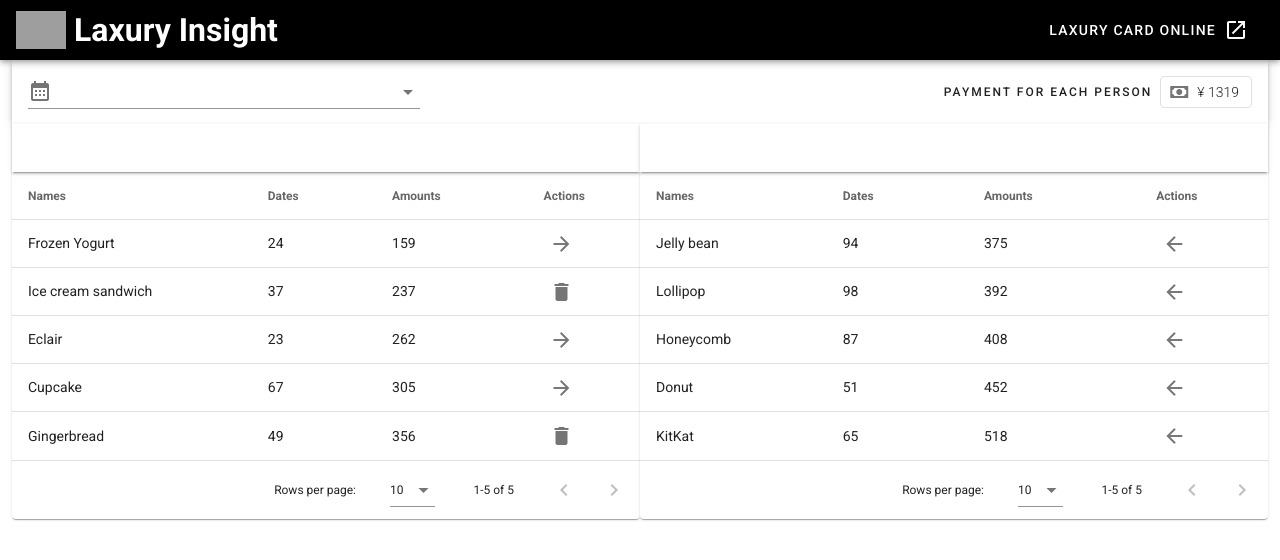
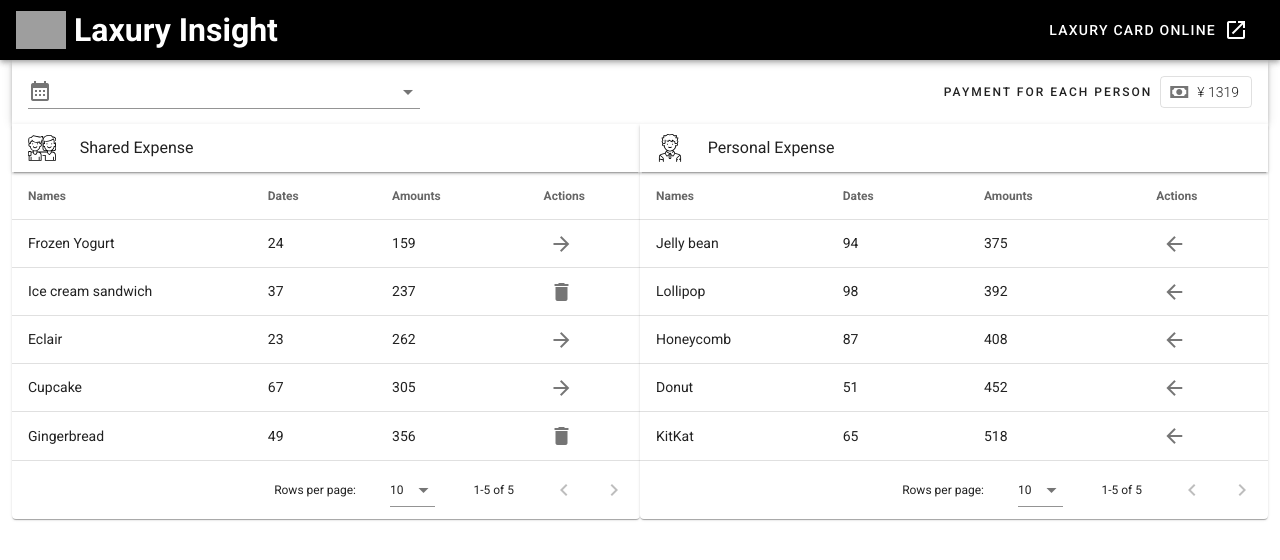
Before and after one commit to hosscine/laxury-ui, a Vue app: page /#/ in a window 1280 px wide. Shown: the top 560 px of the page. Built offline with nearby package versions, Linux system fonts and the light colour scheme; grey boxes are pictures that could not be loaded.

Commit message:
add table top toolbar for each column

```diff
--- a/src/views/Insight.vue
+++ b/src/views/Insight.vue
@@ -15,14 +15,34 @@
       <v-col cols="6" class="pr-0 pt-0">
         <RemovableTable :headers="headers" :items="billShared" sort-by="amount">
           <template v-slot:top>
-            <v-toolbar dense class="elevation-2"></v-toolbar>
+            <v-toolbar dense class="elevation-2">
+              <v-row justify="start" class="align-center">
+                <v-col cols="4" sm="2" lg="1">
+                  <v-img :src="require('@/assets/friendship.svg')" contain height="30"></v-img>
+                </v-col>
+                <v-col>
+                  Shared
+                  <span class="d-none d-sm-inline">Expense</span>
+                </v-col>
+              </v-row>
+            </v-toolbar>
           </template>
         </RemovableTable>
       </v-col>
       <v-col cols="6" class="pl-0 pt-0">
         <RemovableTable :headers="headers" :items="billUnshared" sort-by="amount">
           <template v-slot:top>
-            <v-toolbar dense class="elevation-2"></v-toolbar>
+            <v-toolbar dense class="elevation-2">
+              <v-row justify="start" class="align-center">
+                <v-col cols="4" sm="2" lg="1">
+                  <v-img :src="require('@/assets/boy.svg')" contain height="30"></v-img>
+                </v-col>
+                <v-col>
+                  Personal
+                  <span class="d-none d-sm-inline">Expense</span>
+                </v-col>
+              </v-row>
+            </v-toolbar>
           </template>
         </RemovableTable>
       </v-col>
```
